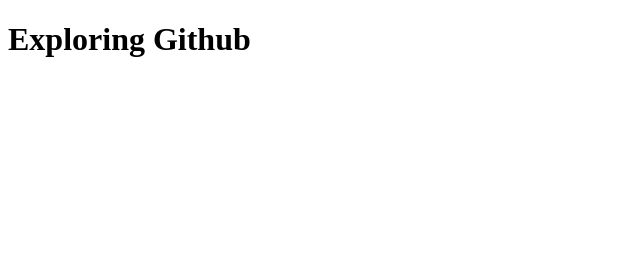
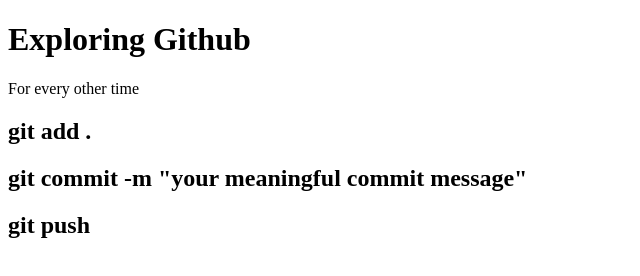
Before and after one commit to Foiz-Imtiaz/my-second-github, a plain HTML site: page index.html in a window 1280 px wide. Shown: the whole page, without its empty margins (0-640 px from the left). Drawn offline with Linux system fonts and the light colour scheme.

Commit message:
steps of git commit in cmd

```diff
--- a/index.html
+++ b/index.html
@@ -3,9 +3,13 @@
 <head>
     <meta charset="UTF-8">
     <meta name="viewport" content="width=device-width, initial-scale=1.0">
-    <title>Exploring Github</title>
+    <title>Exploring Githubb</title>
 </head>
 <body>
     <h1>Exploring Github</h1>
+    <p> For every other time </p>
+    <h2>git add .</h2>
+    <h2>git commit -m "your  meaningful commit message"</h2>
+    <h2>git push</h2>
 </body>
 </html>
```
